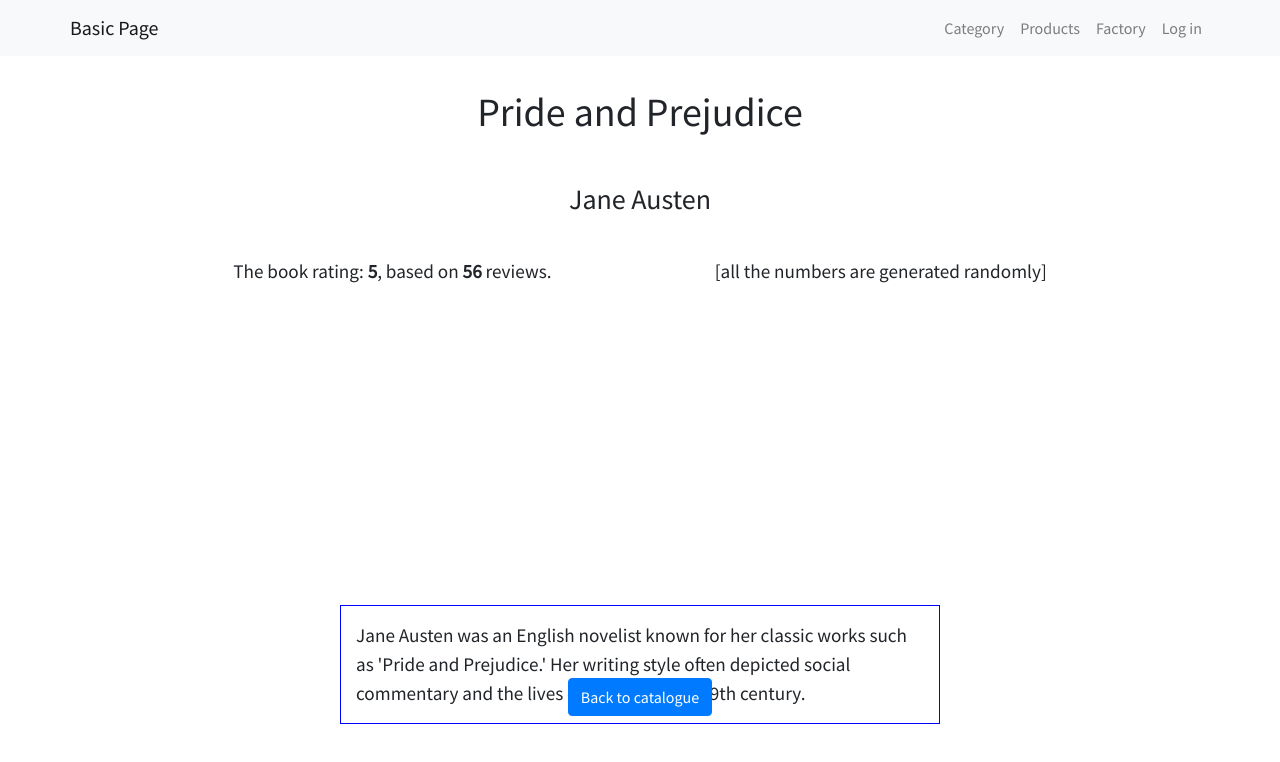
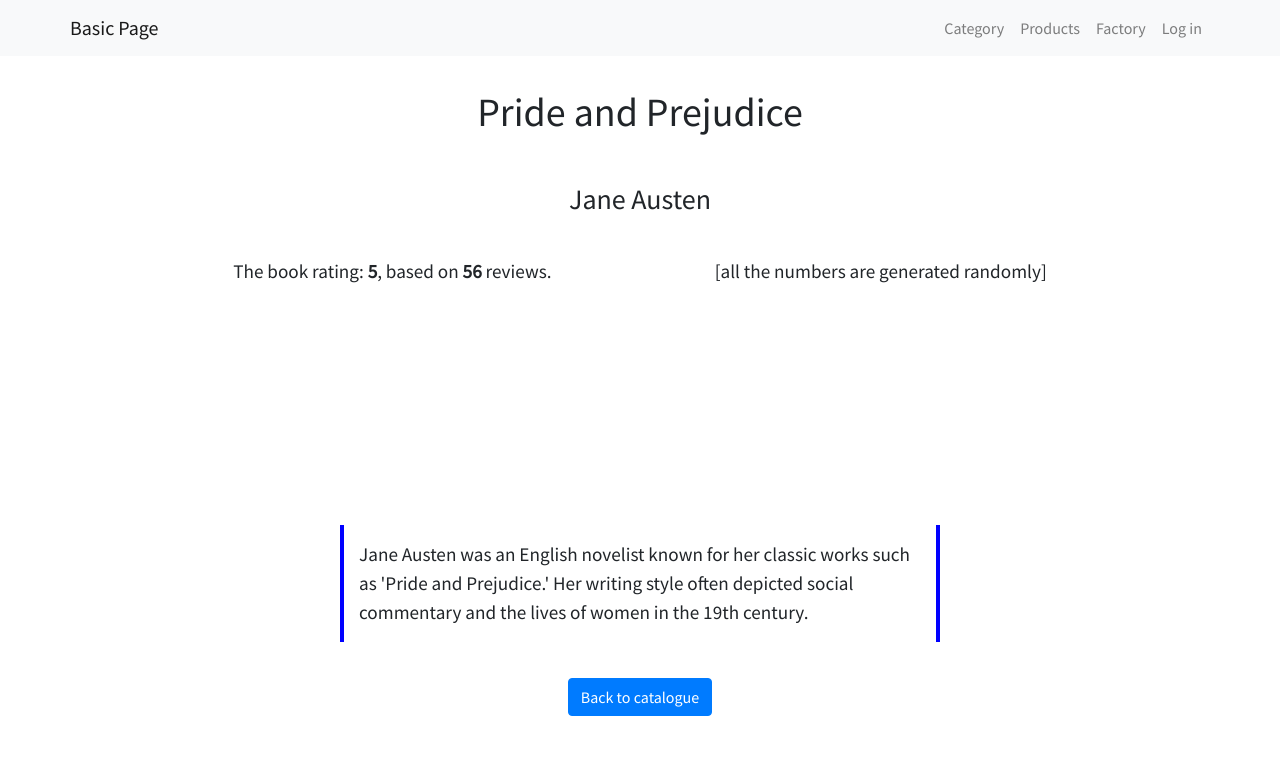
Before and after one commit to melission/react-router-demo, a React app: page /category/books/1 in a window 1280 px wide. Shown: the top 762 px of the page. Built offline with nearby package versions, Linux system fonts and the light colour scheme.

Commit message:
borders and margins were modified

```diff
--- a/src/category/book.css
+++ b/src/category/book.css
@@ -22,12 +22,13 @@
 
 .book-block_about-author {
     /* margin: 15px auto; */
-    margin: 20rem auto 0;
+    margin: 15rem auto 0;
     padding: 15px;
     height: 25%;
     max-width: 600px;
     justify-content: center;
-    border: 1px solid blue;
+    border-left: 4px solid blue;
+    border-right: 4px solid blue;
     overflow: hidden;
     box-sizing: border-box;
     text-align: start;
```
